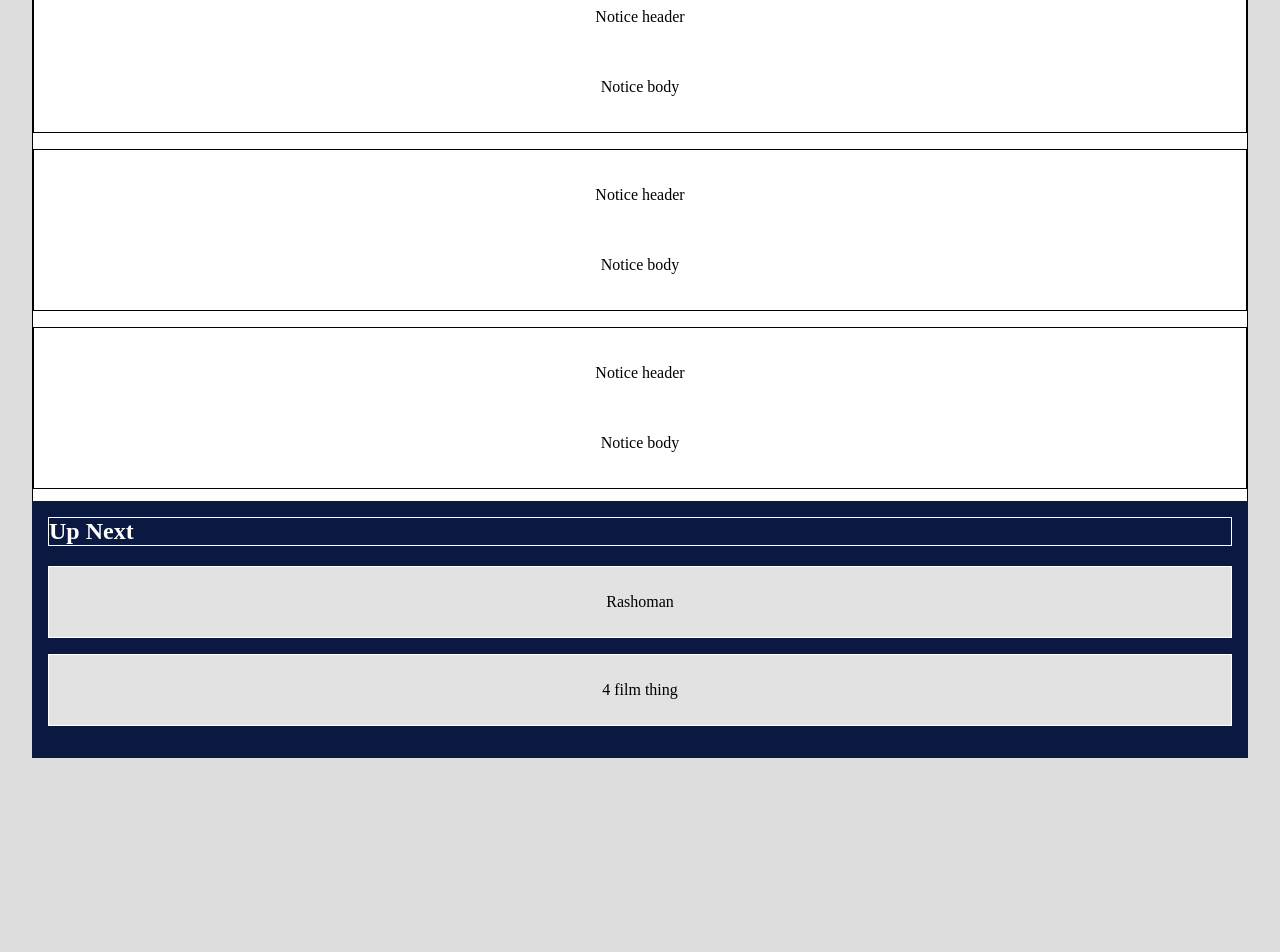
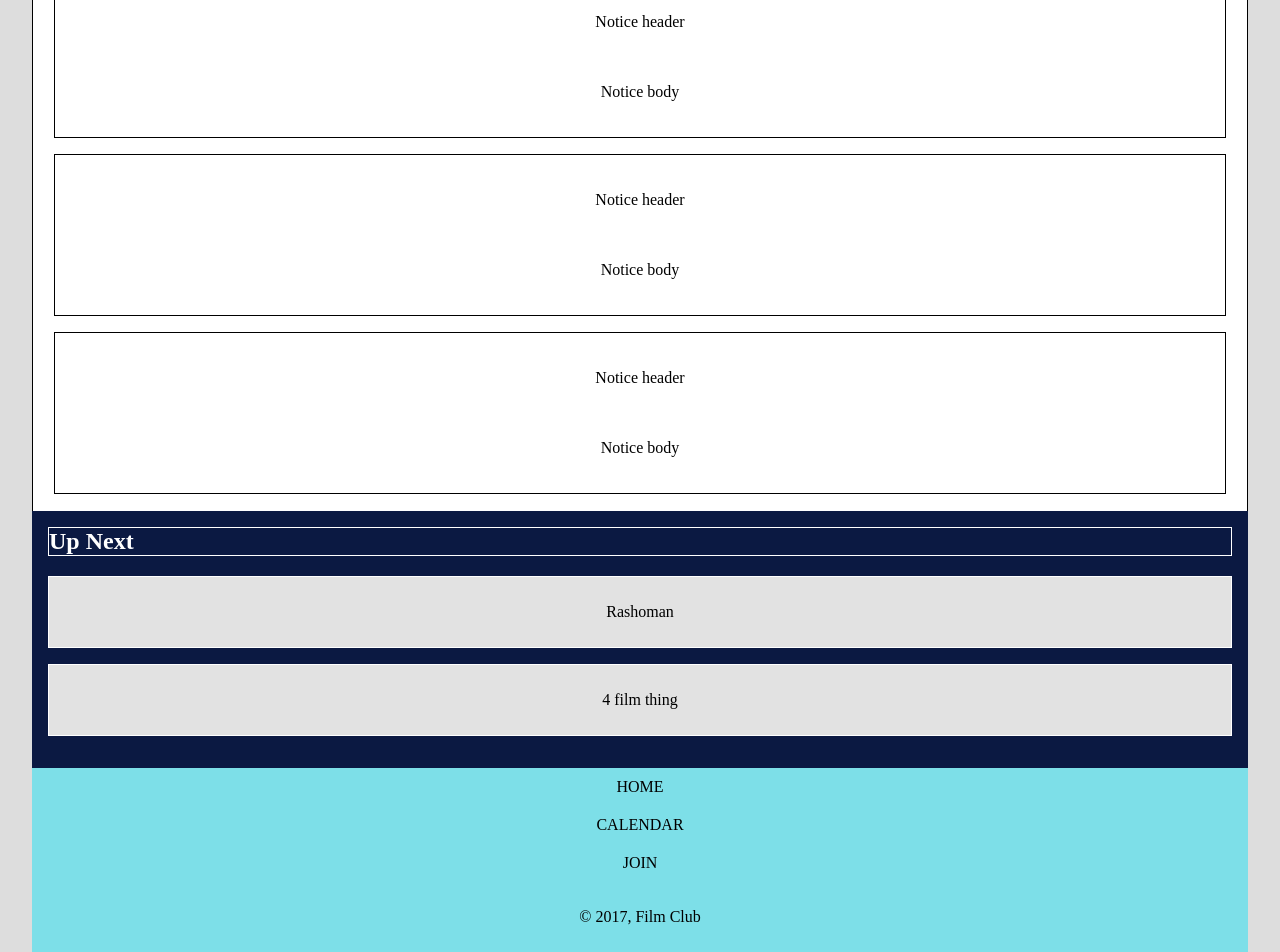
Before and after one commit to DavidTurkGT/week-2-project, a plain HTML site: page index.html in a window 1280 px wide. Shown: the part 233-1185 px from the top of the page. Before the commit the page ends 991 px from the top, so only its background shows below. Drawn offline with Linux system fonts and the light colour scheme.

Commit message:
Finished basic wireframe for homepage

```diff
--- a/css/main.css
+++ b/css/main.css
@@ -44,9 +44,10 @@ nav{
   background-color: #fff;
   width: 95vw;
   height: auto;
-  margin-top: 8.5rem;
+  margin-top: 7.5rem;
   padding-bottom: 1rem;
   border: 1px solid black;
+  padding: 1.3rem;
 }
 
 .notice{
@@ -75,6 +76,12 @@ nav{
   margin-bottom: 1rem;
 }
 
+footer{
+  background-color: #7DDFE8;
+  height: auto;
+  width: 95vw;
+}
+
 /*******************/
 /***TABLET STYLES***/
 /*******************/
--- a/index.html
+++ b/index.html
@@ -57,12 +57,12 @@
       </div>
     </section>
 
-    <!-- <footer>
-    <div class="nav_link home_link">HOME</div>
-    <div class="nav_link calendar_link">CALENDAR</div>
-    <div class="nav_link join)linl">JOIN</div>
-      <div id="copyright"></div>
-    </footer> -->
+    <footer>
+      <div class="nav_link home_link">HOME</div>
+      <div class="nav_link calendar_link">CALENDAR</div>
+      <div class="nav_link join)linl">JOIN</div>
+      <div id="copyright"><p>&copy 2017, Film Club</p></div>
+    </footer>
 
   </body>
 </html>
```
